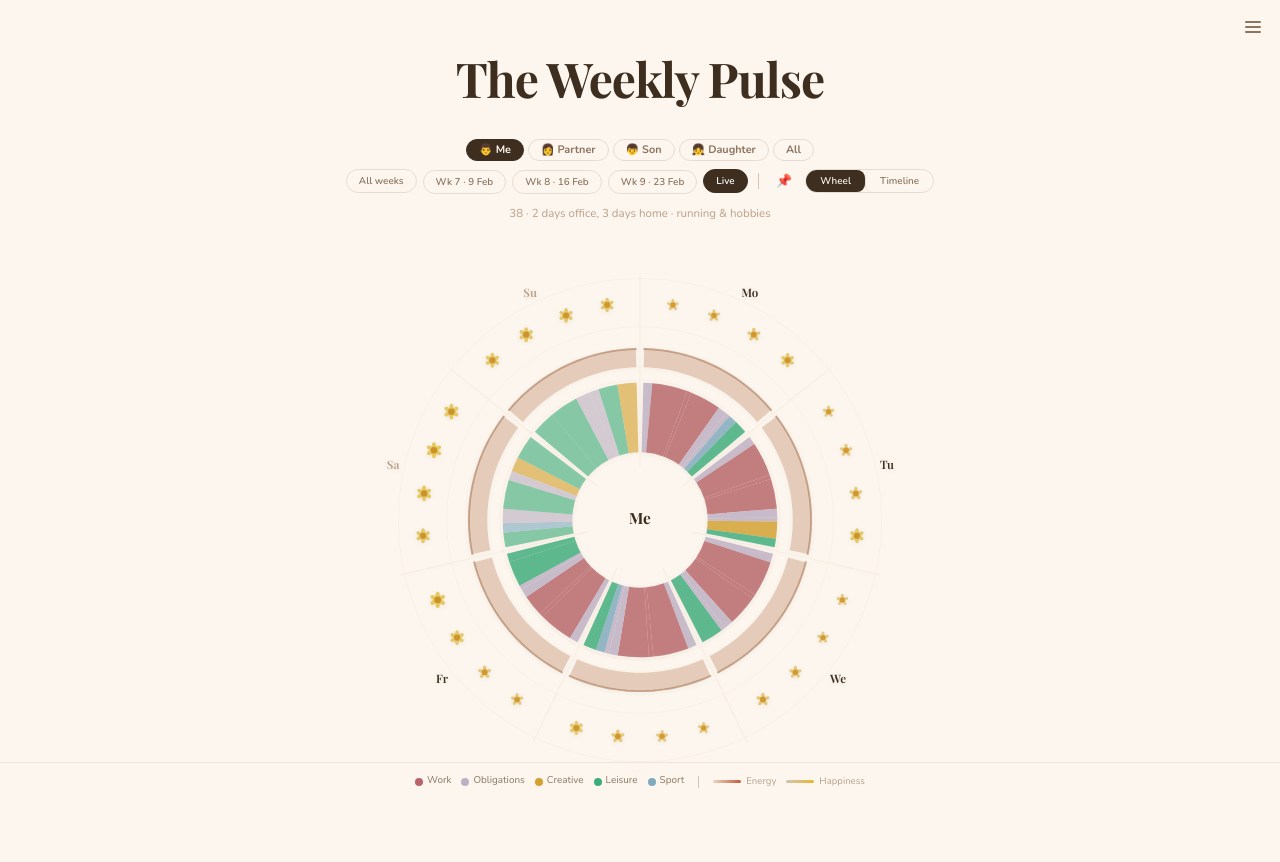
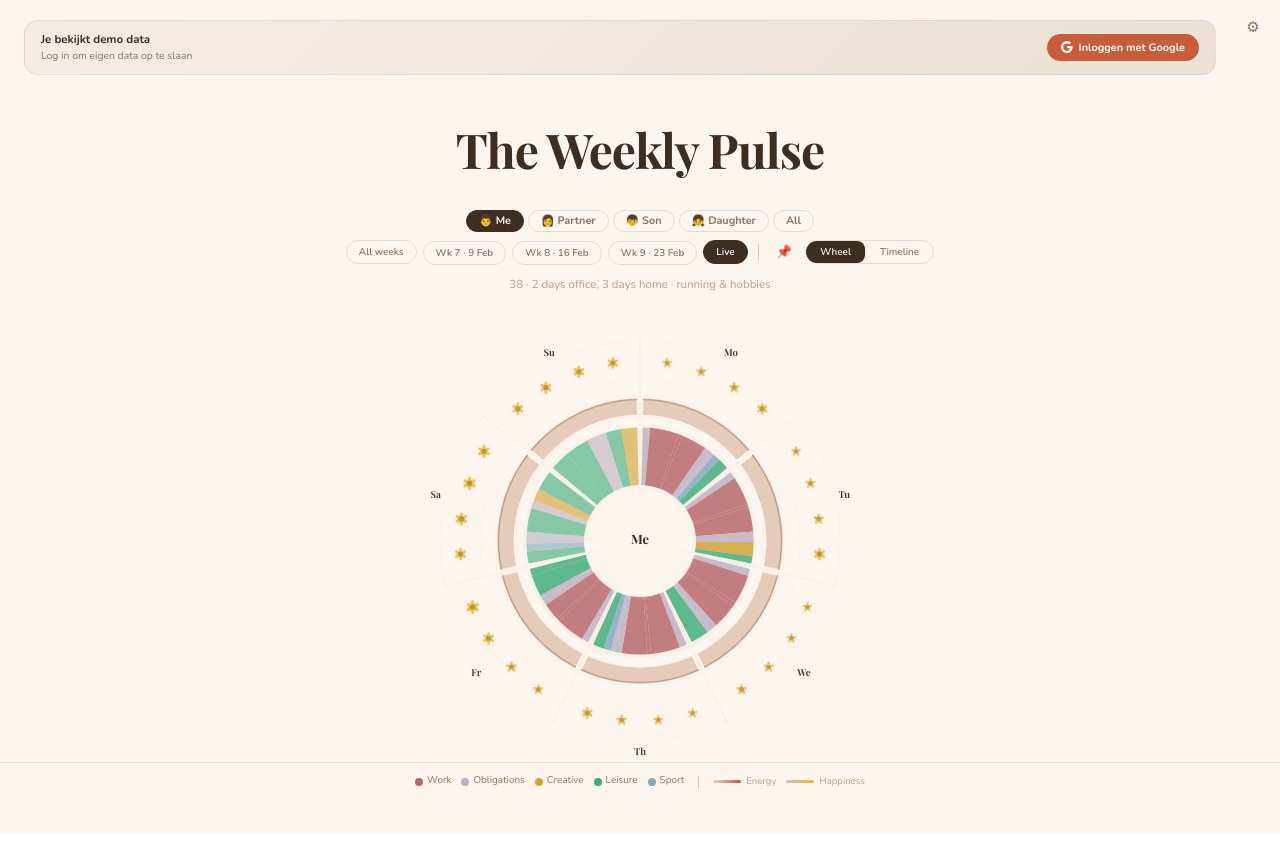
Before and after one commit to chieyong/weeklypulse, a React (Vite) app: page / in a window 1280 px wide. After the commit the page ends 833 px from the top, so only its background shows below. Built offline with nearby package versions, Linux system fonts and the light colour scheme.

Commit message:
adding google login

```diff
--- a/src/App.jsx
+++ b/src/App.jsx
@@ -1,4 +1,5 @@
 import { useState, useCallback, useRef, useEffect } from "react";
+import { supabase } from "./supabase";
 const PALETTE = [
   "#A89282","#8B7D6B","#9C8478","#A08C72","#7A6E5E","#B8A696",
   "#BDB0C4","#A8A0BE","#9B9EB8","#C4ADAD","#8E8AAE","#B8ADBA",
@@ -149,7 +150,7 @@ function Wheel({days,highlightIdx,centerText,filterPerson,filterLoc,filterCat,on
       pts.push(<circle key="c" cx={pos.x} cy={pos.y} r={1.8+hap*2} fill={"hsl(38,70%,"+(55-hap*12)+"%)"} opacity=".85"/>);
       els.push(<g key={"bl"+i+"-"+k} opacity={wDim ? .08 : dim ? .08 : 1} style={{transition:"opacity .3s"}}>{pts}</g>);});
     const mid=(ds+de)/2,lp=pol(mid,262);
-    els.push(<text key={"lb"+i} x={lp.x} y={lp.y} textAnchor="middle" dominantBaseline="central" fontFamily="'Playfair Display',serif" fontSize="12" fontWeight="600" fill={day.isWeekend?"#B8A08A":"#3D2E1F"} opacity={wDim ? .2 : dim ? .2 : 1} style={{transition:"opacity .3s",pointerEvents:"none"}}>{day.short}</text>);
+    els.push(<text key={"lb"+i} x={lp.x} y={lp.y} textAnchor="middle" dominantBaseline="central" fontFamily="'Playfair Display',serif" fontSize="12" fontWeight="600" fill="#3D2E1F" opacity={wDim ? .2 : dim ? .2 : 1} style={{transition:"opacity .3s",pointerEvents:"none"}}>{day.short}</text>);
     els.push(<path key={"hit"+i} d={arcP(ds,de,60,280)} fill="transparent" style={{cursor:"pointer"}} onClick={e=>{e.stopPropagation();onDayClick&&onDayClick(i);}}/>);
   });
   return (<svg viewBox="0 0 600 600" style={{width:"100%",height:"100%",maxHeight:"100%"}}>
@@ -193,7 +194,7 @@ function TimelineChart({days,cats,highlightIdx,filterCat,centerText,onDayClick})
     const hLineD="M"+hPts.map(p=>p.x.toFixed(1)+","+p.y.toFixed(1)).join("L");
     const lineOp=dim ? .08 : bright ? 1 : .6;
     return(<g key={"r"+i}>
-      <text x={padL-6} y={y+rowH/2+1} textAnchor="end" dominantBaseline="central" fontFamily="'Playfair Display',serif" fontSize="11" fontWeight="600" fill={day.isWeekend?"#B8A08A":"#3D2E1F"} opacity={dim ? .25 : 1} style={{pointerEvents:"none"}}>{day.short}</text>
+      <text x={padL-6} y={y+rowH/2+1} textAnchor="end" dominantBaseline="central" fontFamily="'Playfair Display',serif" fontSize="11" fontWeight="600" fill="#3D2E1F" opacity={dim ? .25 : 1} style={{pointerEvents:"none"}}>{day.short}</text>
       <rect x={padL} y={y} width={dayW} height={rowH} rx={5} fill={bright?"#F9EDE0":"#F5F0EA"} opacity={dim ? .1 : .2}/>
       {actAreas}
       <path d={eLineD} fill="none" stroke="rgba(61,46,31,.35)" strokeWidth="1.2" strokeLinecap="round" strokeLinejoin="round" opacity={dim ? .1 : .8} style={{transition:"opacity .3s"}}/>
@@ -328,7 +329,20 @@ const DelBtn = ({onClick,title}) => (
   <button onClick={onClick} title={title} style={{width:18,height:18,borderRadius:"50%",border:"1.5px solid #E8C4B4",background:"white",color:"#C75D3A",fontSize:".55rem",cursor:"pointer",display:"flex",alignItems:"center",justifyContent:"center",flexShrink:0,transition:"all .15s"}}>✕</button>
 );
 
-export default function App(){
+function useAuth() {
+  const [session, setSession] = useState(undefined);
+  useEffect(() => {
+    supabase.auth.getSession().then(({ data: { session } }) => setSession(session ?? null));
+    const { data: { subscription } } = supabase.auth.onAuthStateChange((_event, session) => setSession(session ?? null));
+    return () => subscription.unsubscribe();
+  }, []);
+  return session;
+}
+
+function WeeklyPulse(){
+  const session = useAuth();
+  const handleLogin = async () => { await supabase.auth.signInWithOAuth({ provider:"google", options:{ redirectTo: window.location.origin } }); };
+  const handleLogout = async () => { await supabase.auth.signOut(); };
   const[members,setMembers]=useState(()=>clone(INIT_MEMBERS));
   const[order,setOrder]=useState(["ik","partner","son","daughter"]);
   const[member,setMember]=useState("ik");
@@ -399,7 +413,13 @@ export default function App(){
     <div className="wk-outer" style={{width:"100%",minHeight:"100vh",display:"flex",flexDirection:"column",padding:"20px 24px 52px",position:"relative"}}>
 
       {/* ── GEAR BUTTON – terracotta achtergrond als edit actief ── */}
-      <div style={{position:"absolute",top:12,right:12,zIndex:220,display:"flex",alignItems:"center"}} className="wk-edit-btn">
+      <div style={{position:"absolute",top:12,right:12,zIndex:220,display:"flex",alignItems:"center",gap:6}} className="wk-edit-btn">
+        {session
+          ? <button onClick={handleLogout} title="Uitloggen" style={{width:28,height:28,borderRadius:"50%",border:"none",background:"transparent",color:"#C8B8A8",cursor:"pointer",display:"flex",alignItems:"center",justifyContent:"center",padding:0}}>
+              <svg width="14" height="14" viewBox="0 0 24 24" fill="none" stroke="currentColor" strokeWidth="2" strokeLinecap="round"><path d="M9 21H5a2 2 0 0 1-2-2V5a2 2 0 0 1 2-2h4"/><polyline points="16 17 21 12 16 7"/><line x1="21" y1="12" x2="9" y2="12"/></svg>
+            </button>
+          : null
+        }
         <button
           onClick={()=>setTabEdit(!tabEdit)}
           title="Edit personas & weeks"
@@ -413,13 +433,25 @@ export default function App(){
             boxShadow:tabEdit?"0 2px 10px rgba(199,93,58,.4)":"none",
             padding:0,lineHeight:1
           }}>
-          <svg width="16" height="12" viewBox="0 0 16 12" fill="none" aria-hidden="true">
-            <rect x="0" y="0" width="16" height="2" rx="1" fill="currentColor"/>
-            <rect x="0" y="5" width="16" height="2" rx="1" fill="currentColor"/>
-            <rect x="0" y="10" width="16" height="2" rx="1" fill="currentColor"/>
-          </svg>
+<span aria-hidden="true" style={{fontSize:"15px",lineHeight:1}}>⚙</span>
         </button>
       </div>
+
+      {/* Demo banner — alleen zichtbaar als niet ingelogd */}
+      {!session && (
+        <div style={{background:"linear-gradient(135deg,#F5EDE3,#EDE0D4)",borderRadius:14,padding:"10px 16px 10px 16px",marginBottom:16,display:"flex",alignItems:"center",justifyContent:"space-between",gap:12,flexWrap:"wrap",border:"1px solid rgba(199,93,58,.12)",marginRight:40}}>
+          <div style={{display:"flex",alignItems:"center",gap:8}}>
+            <div>
+              <p style={{margin:0,fontSize:".72rem",fontWeight:700,color:"#3D2E1F",fontFamily:"Nunito"}}>Je bekijkt demo data</p>
+              <p style={{margin:0,fontSize:".65rem",color:"#8A7560",fontFamily:"Nunito",fontWeight:400}}>Log in om eigen data op te slaan</p>
+            </div>
+          </div>
+          <button onClick={handleLogin} style={{display:"flex",alignItems:"center",gap:6,padding:"6px 14px",borderRadius:20,border:"none",background:"#C75D3A",color:"white",cursor:"pointer",fontFamily:"Nunito",fontWeight:700,fontSize:".68rem",whiteSpace:"nowrap",flexShrink:0}}>
+            <svg width="12" height="12" viewBox="0 0 48 48"><path fill="white" d="M24 9.5c3.5 0 6.6 1.2 9 3.2l6.7-6.7C35.7 2.5 30.2 0 24 0 14.7 0 6.7 5.4 2.7 13.3l7.8 6.1C12.4 13 17.7 9.5 24 9.5z"/><path fill="white" d="M46.5 24.5c0-1.6-.1-3.1-.4-4.5H24v8.5h12.7c-.6 3-2.3 5.5-4.8 7.2l7.5 5.8c4.4-4.1 7.1-10.1 7.1-17z"/><path fill="white" d="M10.5 28.6A14.8 14.8 0 019.5 24c0-1.6.3-3.1.8-4.6l-7.8-6.1A23.9 23.9 0 000 24c0 3.9.9 7.5 2.6 10.7l7.9-6.1z"/><path fill="white" d="M24 48c6.2 0 11.4-2 15.2-5.5l-7.5-5.8c-2 1.4-4.6 2.2-7.7 2.2-6.3 0-11.6-3.5-13.5-8.3l-7.9 6.1C6.7 42.6 14.7 48 24 48z"/></svg>
+            Inloggen met Google
+          </button>
+        </div>
+      )}
 
       <div ref={titleRef} style={{textAlign:"center",marginBottom:isMobile?22:30}}>
         {tabEdit?(<input value={pageTitle} onChange={e=>setPageTitle(e.target.value)} style={{fontFamily:"'Playfair Display',serif",fontSize:"clamp(2rem,5vw,3rem)",fontWeight:700,letterSpacing:"-.02em",marginBottom:4,border:"none",borderBottom:"2px dashed #C75D3A",background:"transparent",textAlign:"center",outline:"none",color:"#3D2E1F",width:"80%",maxWidth:500}}/>):(<h1 style={{fontFamily:"'Playfair Display',serif",fontSize:"clamp(2rem,5vw,3rem)",fontWeight:700,letterSpacing:"-.02em",marginBottom:4}}>{pageTitle}</h1>)}
@@ -540,7 +572,7 @@ export default function App(){
       {/* Visual area */}
       {multiMode==="enkel" ? (
         <div style={{flex:1,display:"flex",justifyContent:"center",alignItems:isMobile?"flex-start":"center",minHeight:0}}>
-          <div ref={wheelRef} style={{width:"100%",maxWidth:vizMode==="wheel"?"min(calc(100vh - 220px),840px)":"840px",maxHeight:vizMode==="wheel"?"calc(100vh - 220px)":undefined,display:"flex",justifyContent:"center",flexDirection:"column",alignItems:"center"}}>
+          <div ref={wheelRef} style={{width:"100%",maxWidth:vizMode==="wheel"?("min(calc(100vh - "+(session?"250":"320")+"px),840px)"):"840px",maxHeight:vizMode==="wheel"?("calc(100vh - "+(session?"250":"320")+"px)"):undefined,display:"flex",justifyContent:"center",flexDirection:"column",alignItems:"center"}}>
             {vizMode==="wheel" ? (
               <Wheel days={days} highlightIdx={drawerDay!==null?drawerDay:hl} centerText={center} filterPerson={fP} filterLoc={fL} filterCat={fC} onDayClick={i=>{setMultiMode("enkel");setDrawerDay(drawerDay===i?null:i);}}/>
             ) : (
@@ -617,3 +649,5 @@ export default function App(){
     </div>}
   </div>);
 }
+
+export default function App() { return <WeeklyPulse />; }
```
